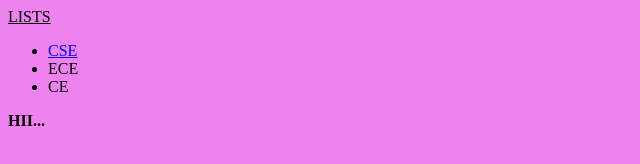
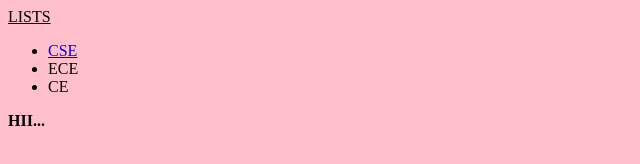
Before and after one commit to psr-jupiter/GIT, a plain HTML site: page index.html in a window 1280 px wide. Shown: the whole page, without its empty margins (0-640 px from the left). Drawn offline with Linux system fonts and the light colour scheme.

Commit message:
pink is added

```diff
--- a/index.html
+++ b/index.html
@@ -6,7 +6,7 @@
     <meta name="viewport" content="width=device-width, initial-scale=1.0">
     <title>Document</title>
 </head>
-<body bgcolor="violet">
+<body bgcolor="pink">
     <u>LISTS</u>
     <ul>
         <li><a href="cs.html">CSE</a></li>
```
